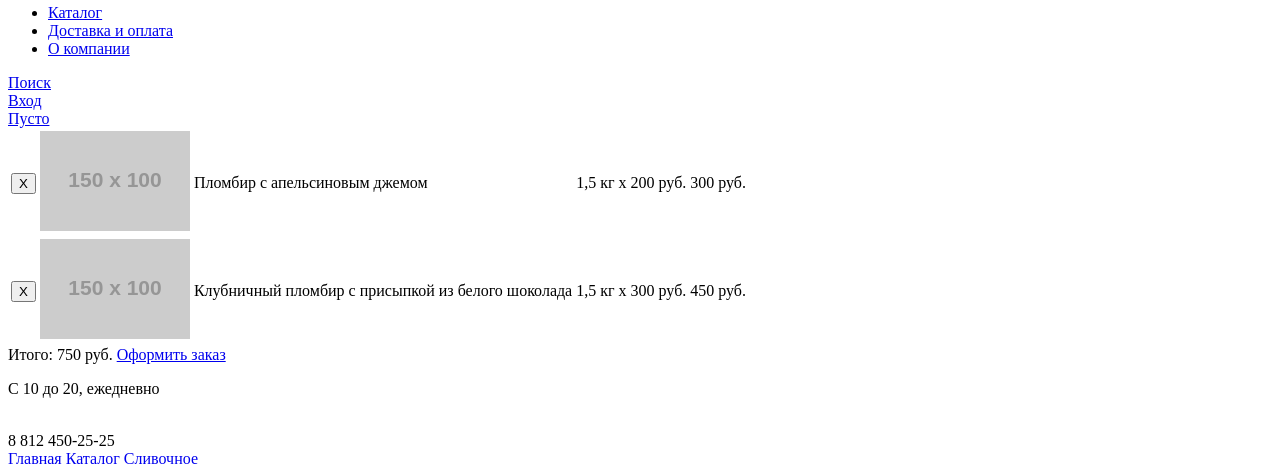
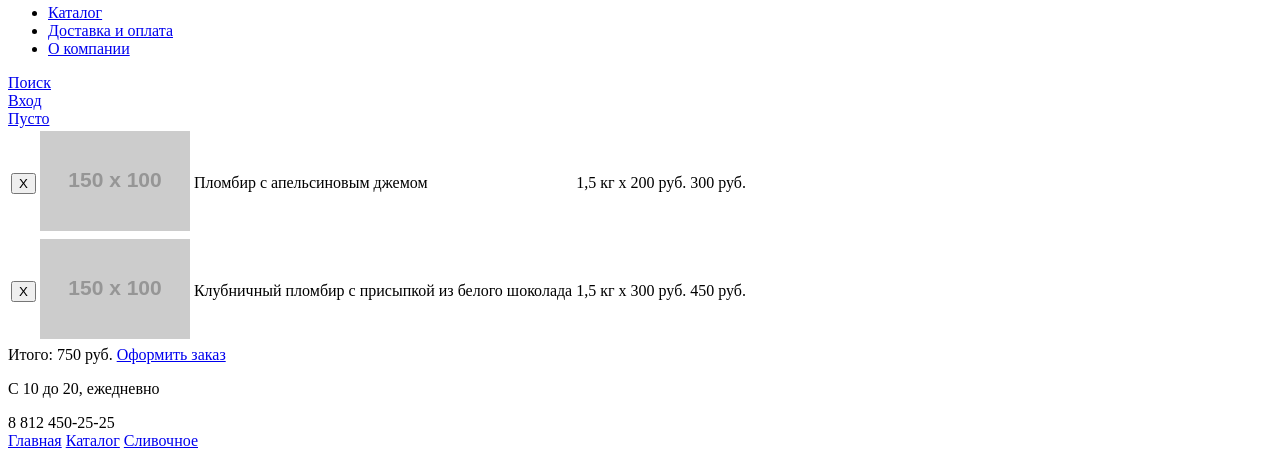
Before and after one commit to SunbeamEllen/169448-gllacy, a plain HTML site: page catalog.html in a window 1280 px wide. Shown: the part 124-589 px from the top of the page. Drawn offline with Linux system fonts and the light colour scheme; placeholder pictures from the web are drawn by us.

Commit message:
Убрала переносы строк

```diff
--- a/catalog.html
+++ b/catalog.html
@@ -61,7 +61,7 @@
 
 
 			<div class="main-header-contact">
-				<p>С 10 до 20, ежедневно</p><br>
+				<p>С 10 до 20, ежедневно</p>
 				<span class="contact-info">8 812 450-25-25</span>
 			</div>
 		</div>
```
Also changed, not shown: index.html (+1 -1 lines).
